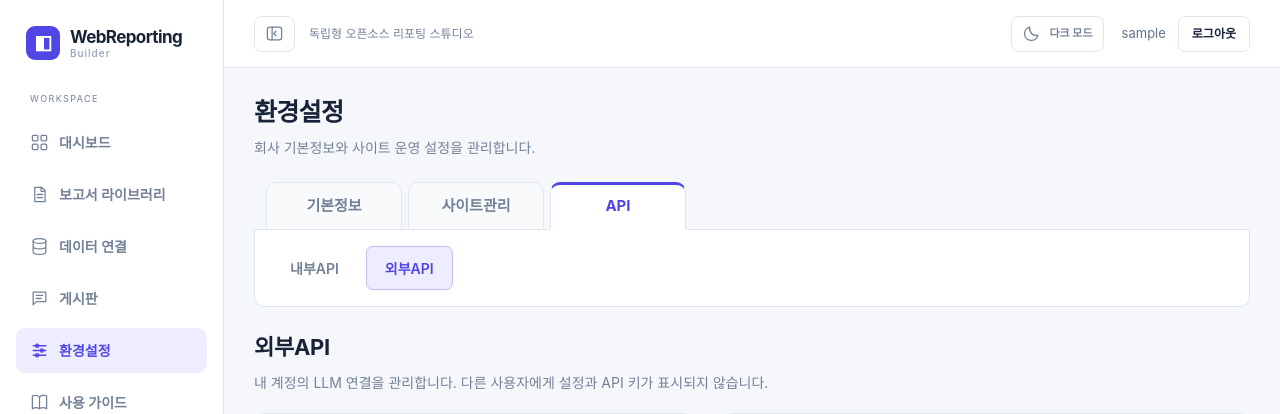
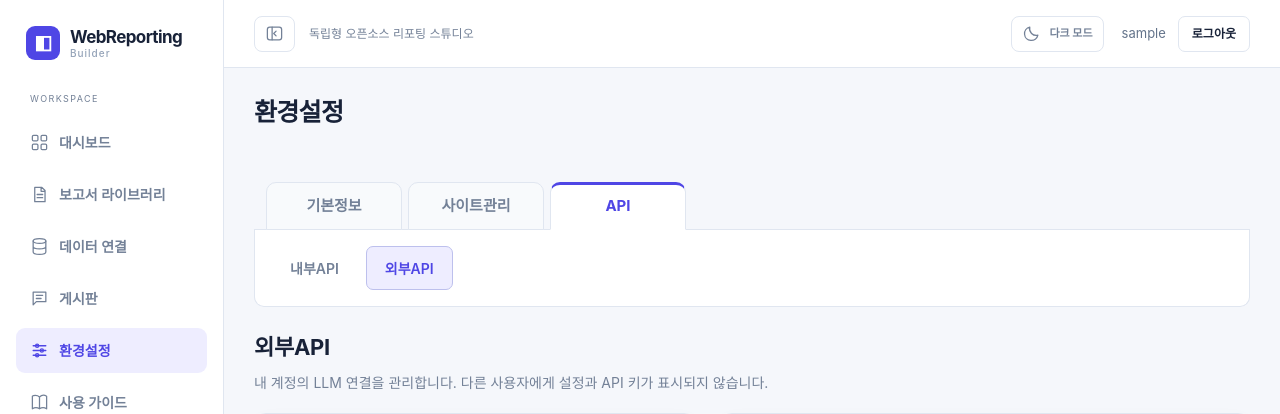
Before and after one commit to mycodehive/WebReportingBulider, a Django app: page /settings/api/external/ in a window 1280 px wide. Shown: the top 414 px of the page. Run offline with Django 5.2, Linux system fonts and the light colour scheme; the visitor is signed in with stand-in values (Sample User, id 1); data comes from the database, SQL or seed files in the repository; data that the repository does not hold is empty; parts of the project's set-up code (start-up, migrations or seed data) failed here and were passed over; some libraries are stand-ins or nearby versions.

Commit message:
Update settings_navigation.html

```diff
--- a/reportbuilder/templates/reportbuilder/settings_navigation.html
+++ b/reportbuilder/templates/reportbuilder/settings_navigation.html
@@ -1,4 +1,4 @@
-<header class="settings-heading"><h1>환경설정</h1><p class="muted">회사 기본정보와 사이트 운영 설정을 관리합니다.</p></header>
+<header class="settings-heading"><h1>환경설정</h1><p class="muted">&nbsp;</p></header>
 <nav class="settings-tabs" aria-label="환경설정 분류">
   {% for section in settings_sections %}<a href="{{ section.url }}" title="{{ section.label }}" {% if section.active %}class="active" aria-current="page"{% endif %}>{{ section.label }}</a>{% endfor %}
 </nav>
```
